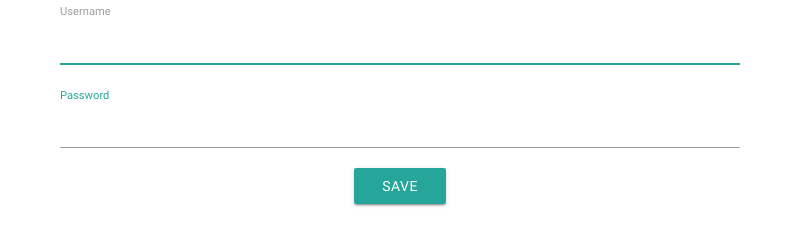
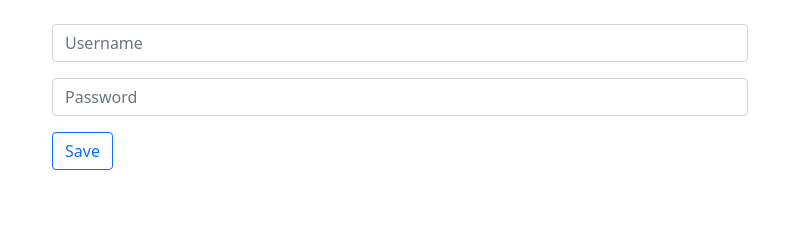
Before and after one commit to innovation-center-gitam-hyd/gitamite-pc, an Electron app: page src/editWindow.html in a window 800 px wide. Drawn offline with nearby package versions, Linux system fonts and the light colour scheme.

Commit message:
+Bootstrap

```diff
--- a/package.json
+++ b/package.json
@@ -45,6 +45,7 @@
     }
   },
   "dependencies": {
+    "bootstrap": "^5.1.1",
     "browserify": "^17.0.0",
     "crypto-js": "^4.1.1",
     "electron-squirrel-startup": "^1.0.0"
--- a/src/editWindow.html
+++ b/src/editWindow.html
@@ -1,18 +1,23 @@
 <!DOCTYPE html>
 <html lang="en">
   <head>
-  <title>Credentials</title>
-  <link rel="stylesheet" href="https://cdnjs.cloudflare.com/ajax/libs/materialize/0.100.2/css/materialize.min.css">
+    <link href="../node_modules/bootstrap/dist/css/bootstrap.min.css" rel="stylesheet" >
   </head>
 <body>
+  <br>
   <div class="container">
     <form>
-      <div>
-        <label>Username</label>
-        <input type="text" id="glearn_username" autofocus>
-        <label>Password</label>
-        <input type="text" id="glearn_password" autofocus>
+      <div class="mb-3">
+        <input type="number" class="form-control" id="glearn_username" placeholder="Username">
       </div>
+
+      <div class="mb-3">
+        <input type="password" class="form-control" id="glearn_password" placeholder="Password">
+      </div>
+      <div >
+        <button type="submit" class="btn btn-outline-primary">Save</button>
+      </div>
+    </form>
       <!--
         <div>
           <label>Username</label>
@@ -21,11 +26,8 @@
           <input type="text" id="moodle_password" autofocus>
         </div>
       -->
-      <div class="center">
-        <button class="waves-effect waves-light btn" type="submit">Save</button>
-      </div>
-    </form>
   </div>
   <script type="module" src="script.js"></script>
+  <script src="../node_modules/bootstrap/dist/js/bootstrap.bundle.min.js" ></script>
 </body>
 </html>
--- a/src/index.css
+++ /dev/null
@@ -1,6 +0,0 @@
-body {
-  font-family: -apple-system, BlinkMacSystemFont, "Segoe UI", Roboto, Helvetica, Arial, sans-serif;
-  margin: auto;
-  max-width: 38rem;
-  padding: 2rem;
-}
```
Also changed, not shown: src/index.js (+5 -4 lines), 1 other file. Lines whose indentation alone changed are shown as unchanged.
